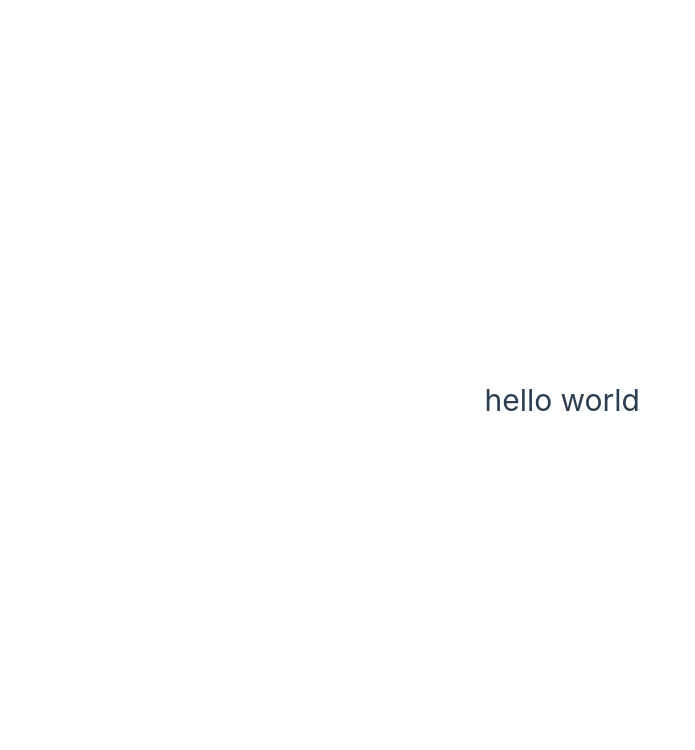
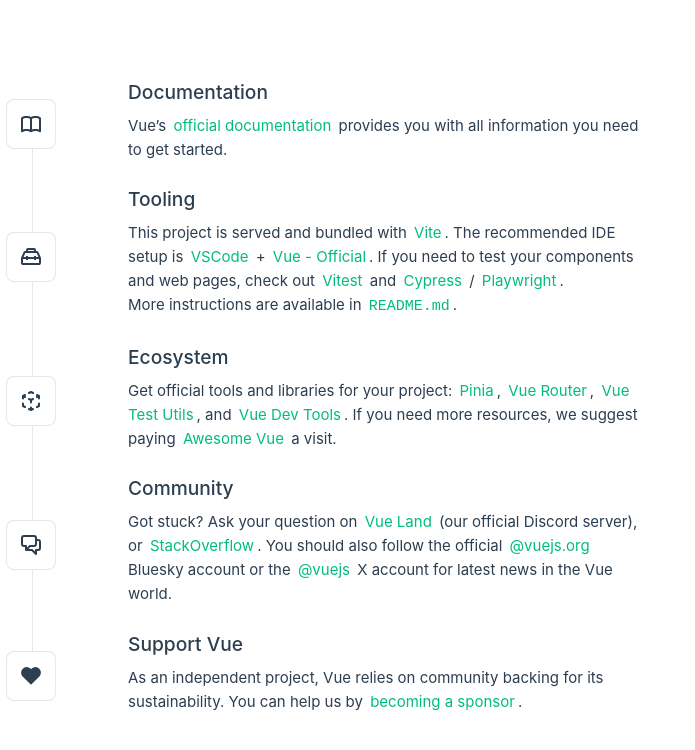
Before and after one commit to bob4312/ubuntuVue, a Vue app in the folder frontend/front-app/: page / in a window 1280 px wide. Shown: the top 750 px of the page, without its empty margins (0-695 px from the left). Built offline with nearby package versions, Linux system fonts and the light colour scheme.

Commit message:
vuecheck5

```diff
--- a/frontend/front-app/src/App.vue
+++ b/frontend/front-app/src/App.vue
@@ -4,7 +4,7 @@
 </script>
 
 <template>
-    <h1>hello world</h1>
+    <RouterView></RouterView>
 </template>
 
 <style scoped>
```
